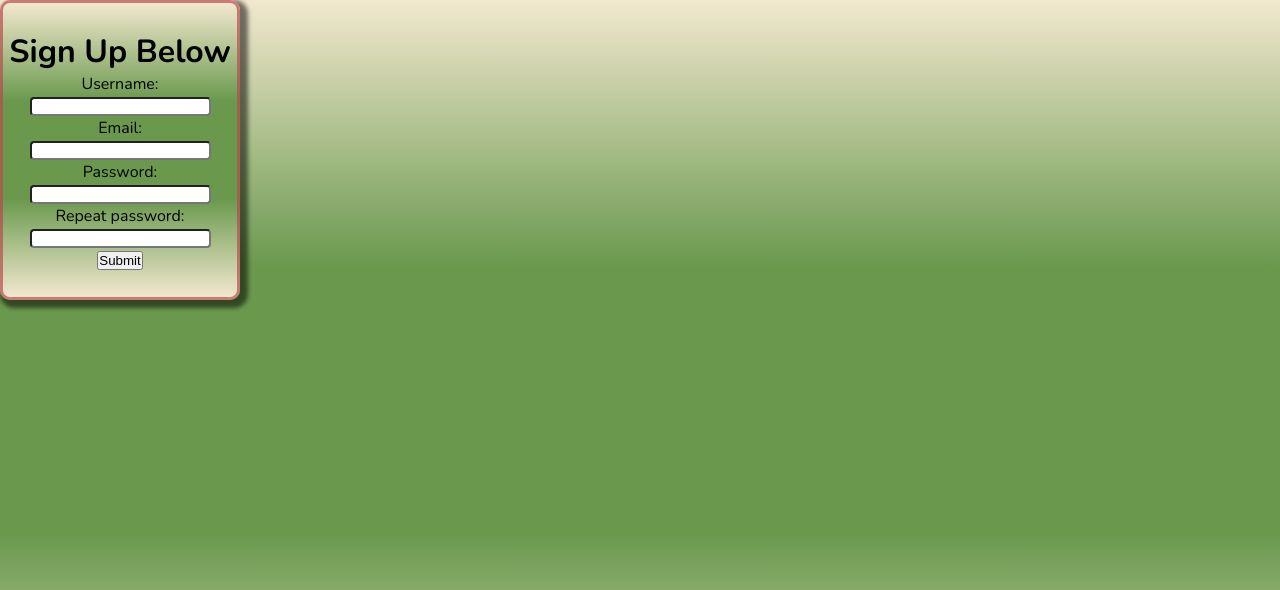
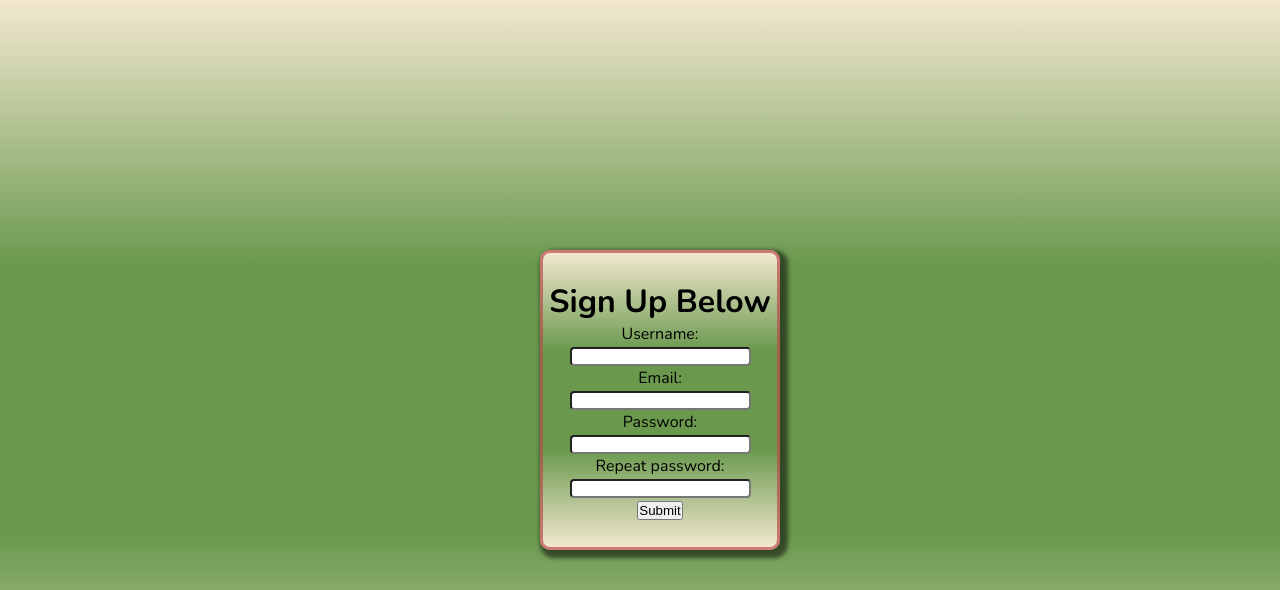
Before and after one commit to alexhulk2002/proiect-comun, a Django app: page /register in a window 1280 px wide. Shown: the top 590 px of the page. Run offline with Django 4.2, Linux system fonts and the light colour scheme.

Commit message:
register fixed

```diff
--- a/proiect_comun/templates/register.html
+++ b/proiect_comun/templates/register.html
@@ -14,6 +14,8 @@ rel="stylesheet"
   <title>Document</title>
 </head>
 <body class="imglogin">
+  <div class=" container">
+    <div class="center">
       <div class="login">
         <h1>Sign Up Below</h1>
 
@@ -39,5 +41,7 @@ rel="stylesheet"
         <input type="submit" />
         </form>
       </div>
+    </div>
+  </div>
 </body>
 </html>
```
Lines whose indentation alone changed are shown as unchanged.
